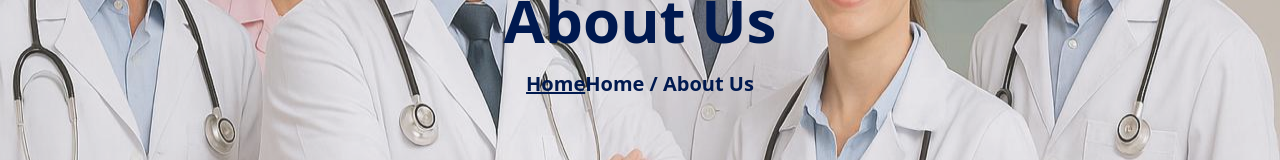
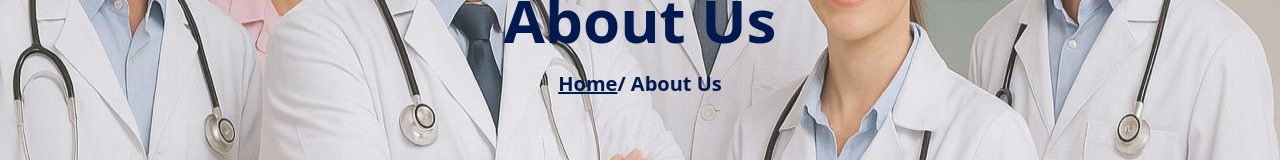
Before and after one commit to moshaosama/Graduation_Project, a React (Vite) app: page /aboutus in a window 1280 px wide. Shown: the part 485-645 px from the top of the page. Built offline with nearby package versions, Linux system fonts and the light colour scheme.

Commit message:
modified: About Us section - header and section title styling

```diff
--- a/src/features/About Us/Components/Header.tsx
+++ b/src/features/About Us/Components/Header.tsx
@@ -1,7 +1,7 @@
 import HeaderPages from "../../../Components/HeaderPages";
 
 const HeaderAboutUs = () => {
-  return <HeaderPages title="About Us" path="Home / About Us" />;
+  return <HeaderPages title="About Us" path="  / About Us" />;
 };
 
 export default HeaderAboutUs;
--- a/src/features/About Us/Components/SectionTitle.tsx
+++ b/src/features/About Us/Components/SectionTitle.tsx
@@ -1,17 +1,15 @@
 import clsx from "clsx";
-import useShadowTime from "../Hooks/useShadowTime";
 
 const SectionTitle = () => {
-  const shadowTime = useShadowTime();
   return (
     <div
       className={clsx(
-        "w-full py-10 my-32 bg-[#1f3fc0b9] transition-all duration-500 shadow-[#1f3fc0b9] flex justify-center items-center",
-        shadowTime && "shadow-xl shadow-[#1f3fc0b9]"
+        "w-full py-10 my-32 bg-[#1f3fc0b9] transition-all duration-500 flex justify-center items-center",
+
       )}
     >
       <h1
-        className={clsx("text-white text-4xl font-bold font-playwrite")}
+        className={clsx("text-4xl font-bold text-white font-playwrite")}
         style={{ fontOpticalSizing: "auto" }}
       >
         Medipulse
```
